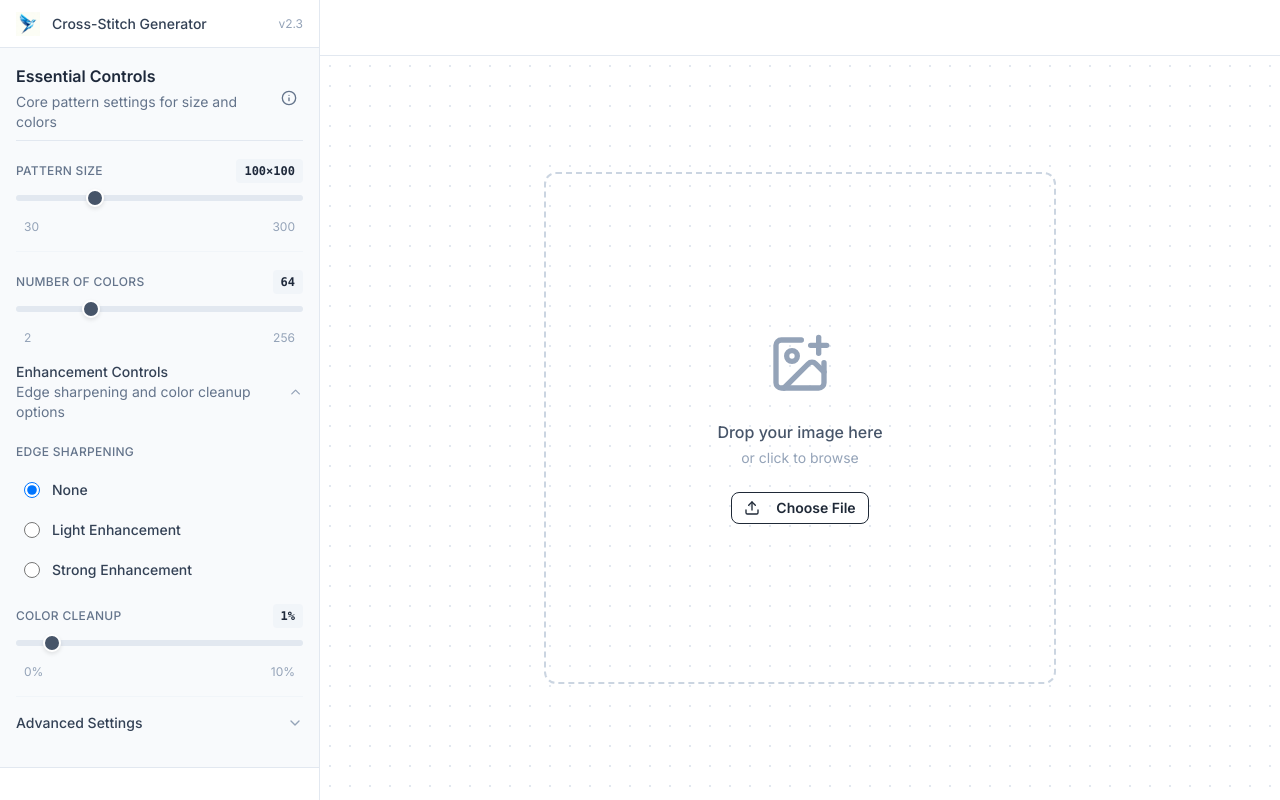
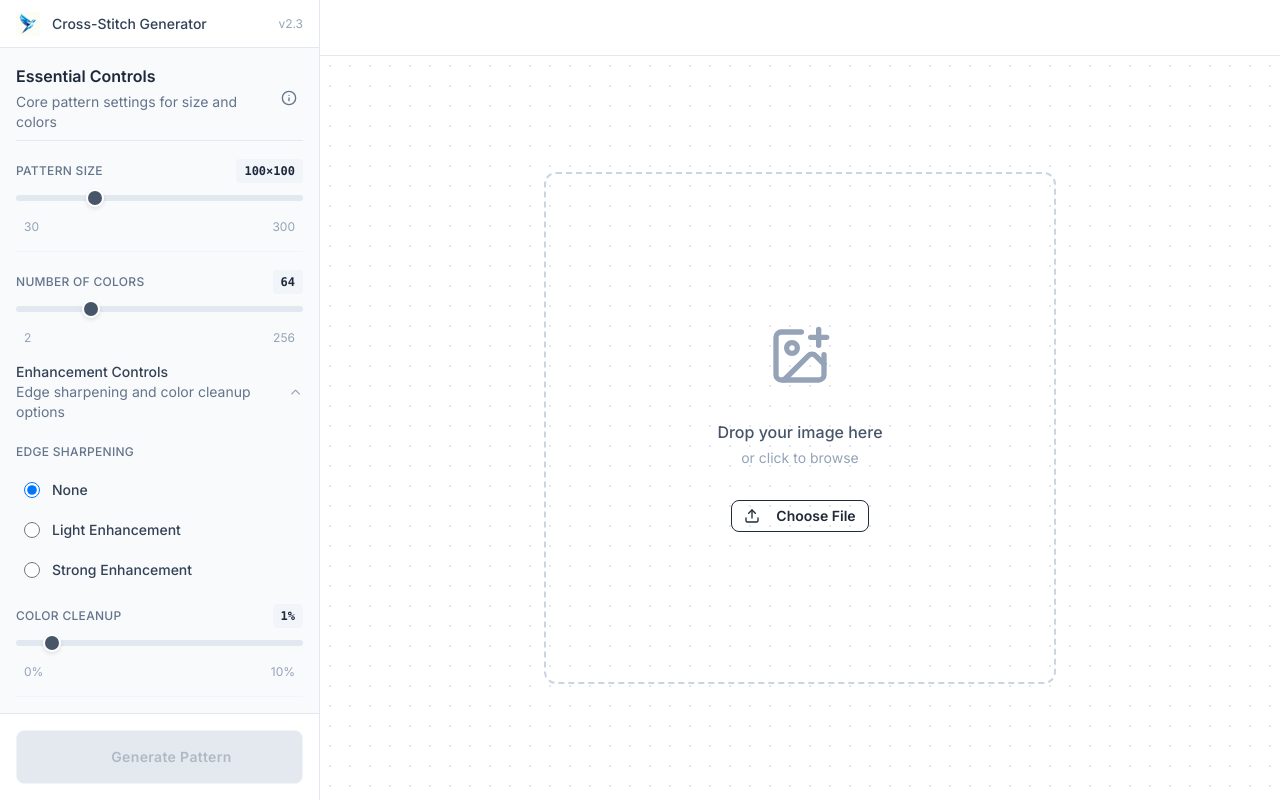
Before and after one commit to quint-mbbdigital/cross-stitch-generator, a FastAPI app: page / in a window 1280 px wide. Run offline with FastAPI, Linux system fonts and the light colour scheme; some libraries are stand-ins or nearby versions.

Commit message:
refine: enhance UI polish and accessibility based on comprehensive design audit
- Fix Generate button visibility in empty state (always show, properly disabled)
- Increase dropzone internal spacing from gap-6 to gap-8 for better breathing room
- Add descriptive subtitle to Advanced Settings section for consistency
- Add toolbar left margin (ml-4) to create space from sidebar border
- Ensure pattern canvas shadow-lg and proper button states across all UI modes

Co-Authored-By: Claude Sonnet 4 <noreply@anthropic.com>

```diff
--- a/web/templates/components/canvas.html
+++ b/web/templates/components/canvas.html
@@ -1,7 +1,7 @@
 <!-- Canvas Header -->
 <div class="flex items-center justify-between px-4 h-14 border-b border-slate-200 bg-white">
     <!-- Segmented Control (Cold Utility Design) -->
-    <div class="flex items-center gap-4" x-show="patternData">
+    <div class="flex items-center gap-4 ml-4" x-show="patternData">
         <div class="bg-zinc-100 p-1 rounded-lg flex">
             <button
                 @click="setViewMode('stitch')"
@@ -85,7 +85,7 @@
         class="h-full flex items-center justify-center p-8"
     >
         <div
-            class="w-full max-w-lg aspect-square border-2 border-dashed border-slate-300 rounded-xl flex flex-col items-center justify-center gap-6 transition-colors"
+            class="w-full max-w-lg aspect-square border-2 border-dashed border-slate-300 rounded-xl flex flex-col items-center justify-center gap-8 transition-colors"
             :class="{ 'border-indigo-500 bg-indigo-50/20': isDragging }"
             x-data="{ isDragging: false }"
             @dragover.prevent="isDragging = true"
--- a/web/templates/components/sidebar.html
+++ b/web/templates/components/sidebar.html
@@ -166,7 +166,7 @@
       <div class="flex items-center justify-between cursor-pointer" @click="toggleAdvanced">
         <div>
           <h3 class="text-sm font-medium text-slate-700">Advanced Settings</h3>
-          <p x-show="showSubtitles" x-transition:enter="transition ease-out duration-200" x-transition:enter-start="opacity-0 transform scale-95" x-transition:enter-end="opacity-100 transform scale-100" x-transition:leave="transition ease-in duration-150" x-transition:leave-start="opacity-100 transform scale-100" x-transition:leave-end="opacity-0 transform scale-95" class="text-sm text-slate-500 mt-1 mb-1 leading-relaxed">Fine-tune algorithms, export options, and professional thread matching</p>
+          <p class="text-sm text-slate-500">Algorithm and export options</p>
         </div>
         <i :class="advancedOpen ? 'rotate-180' : ''" class="w-4 h-4 text-slate-400 hover:text-slate-600 transform transition-all duration-200" data-lucide="chevron-down"></i>
       </div>
@@ -339,11 +339,11 @@
   <div class="sticky bottom-0 p-4 border-t border-slate-200 bg-white">
     <!-- Generate/Regenerate Button with HTMX -->
     <button
-      x-show="hasImage && jobId"
-      :disabled="isGenerating"
-      class="w-full py-4 px-4 rounded-lg font-semibold transition-all duration-200 flex items-center justify-center text-sm tracking-wide bg-slate-700 hover:bg-slate-800 text-white shadow-sm border border-slate-600"
+      :disabled="isGenerating || !hasImage"
+      class="w-full py-4 px-4 rounded-lg font-semibold transition-all duration-200 flex items-center justify-center text-sm tracking-wide"
       :class="{
-        'opacity-50 cursor-not-allowed bg-slate-500 hover:bg-slate-500': isGenerating
+        'bg-slate-700 hover:bg-slate-800 text-white shadow-sm border border-slate-600': !isGenerating && hasImage,
+        'opacity-50 cursor-not-allowed bg-slate-300 text-slate-500 border border-slate-200': isGenerating || !hasImage
       }"
       @click="regeneratePattern()"
     >
@@ -362,7 +362,7 @@
       <template x-if="!isGenerating">
         <div class="flex items-center">
           <i data-lucide="refresh-cw" class="w-4 h-4 mr-2"></i>
-          <span x-text="patternData ? 'Regenerate Pattern' : 'Generate Pattern'"></span>
+          <span x-text="hasImage && patternData ? 'Regenerate Pattern' : 'Generate Pattern'"></span>
         </div>
       </template>
     </button>
```
